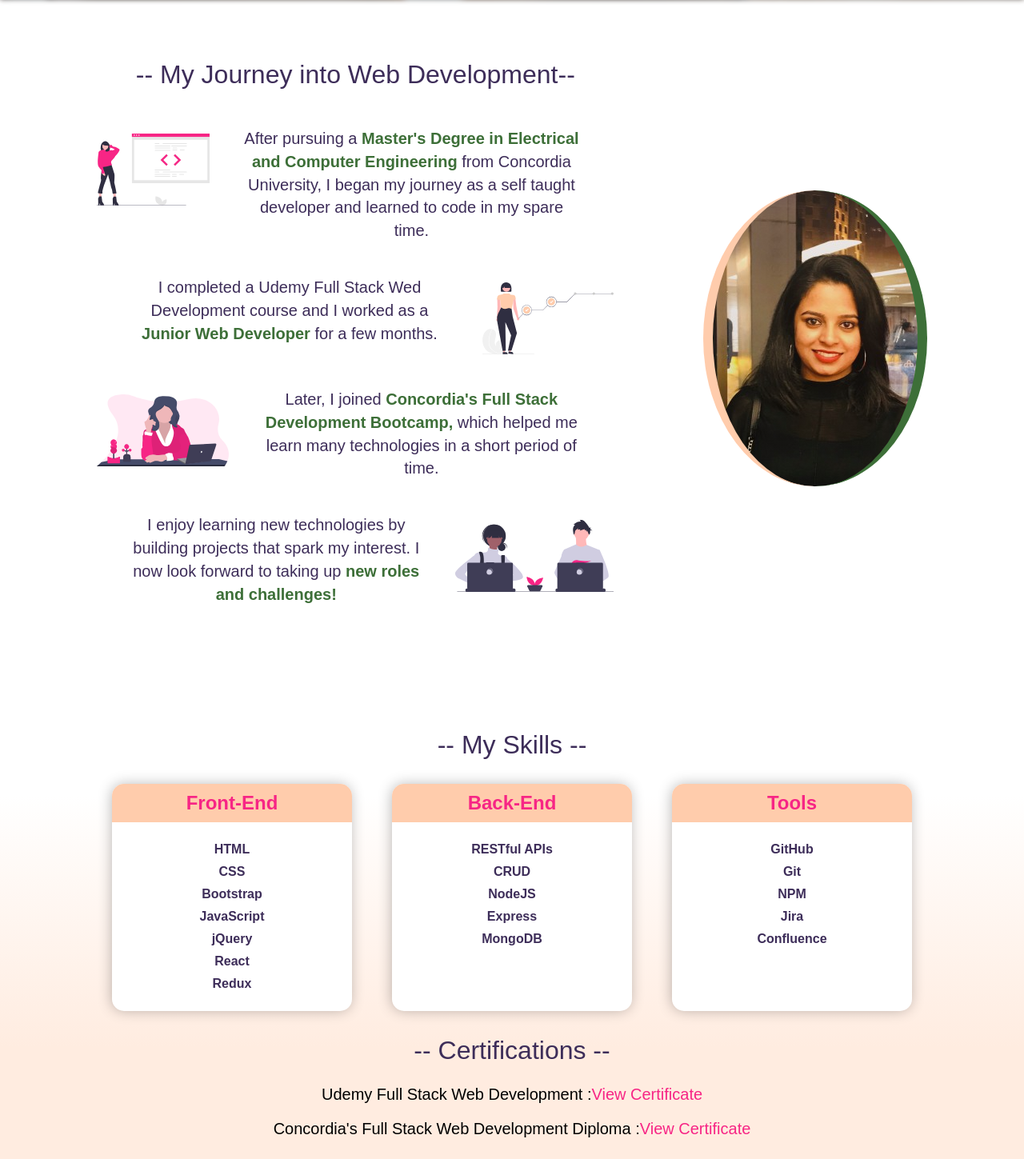
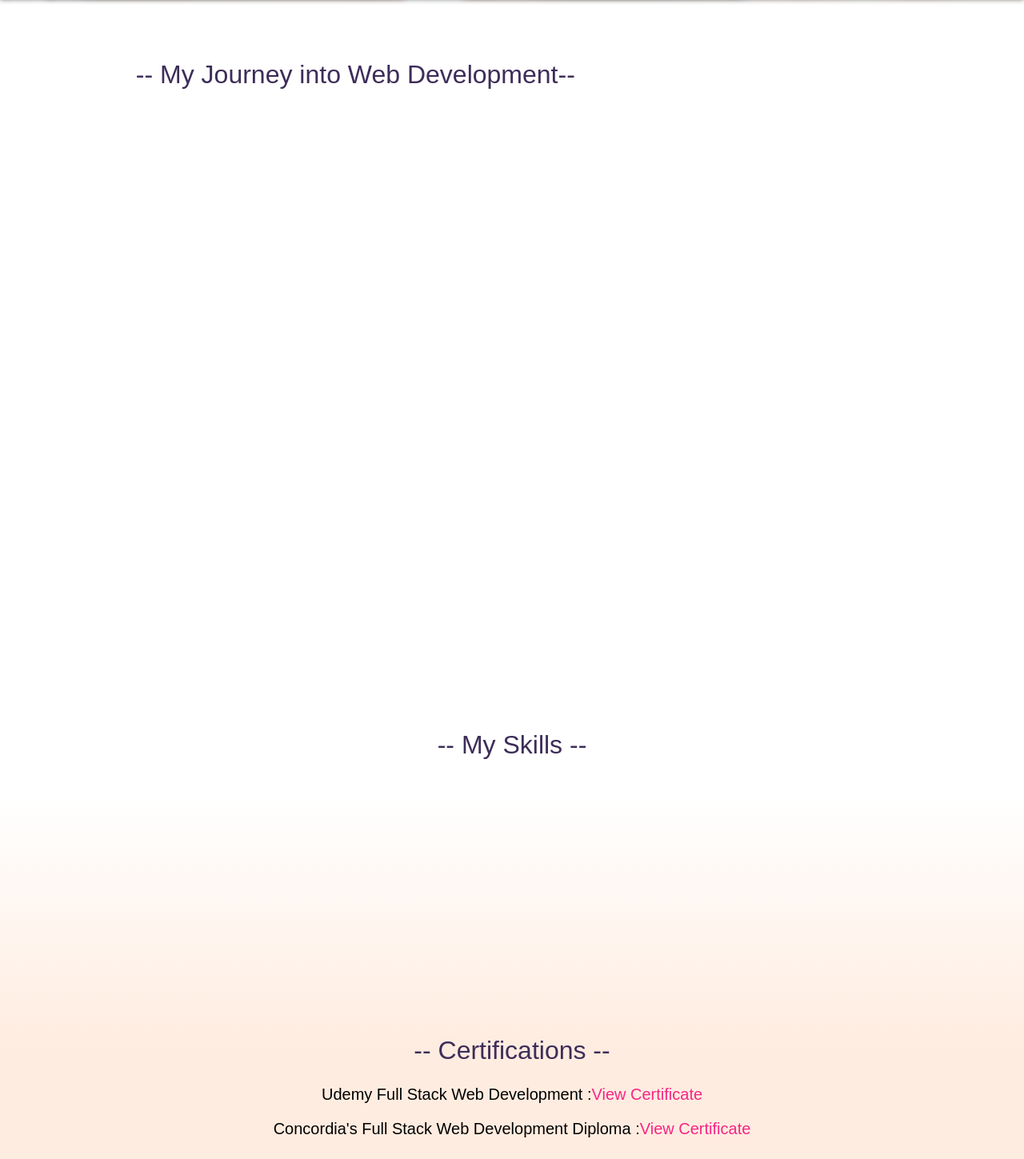
Before and after one commit to DonithaM/portfolio, a React (Create React App) app: page / in a window 1280 px wide. Shown: the part 801-2250 px from the top of the page at 80% size. Built offline with nearby package versions, Linux system fonts and the light colour scheme.

Commit message:
add animation

```diff
--- a/package.json
+++ b/package.json
@@ -6,6 +6,7 @@
     "@testing-library/jest-dom": "^5.11.4",
     "@testing-library/react": "^11.1.0",
     "@testing-library/user-event": "^12.1.10",
+    "aos": "^3.0.0-beta.6",
     "react": "^17.0.2",
     "react-dom": "^17.0.2",
     "react-icons": "^4.2.0",
--- a/src/components/About/index.js
+++ b/src/components/About/index.js
@@ -1,8 +1,10 @@
-import React from "react";
+import React, { useEffect } from "react";
 import selfTaught from "../../images/self-taught.svg";
 import progress from "../../images/progress.svg";
 import study from "../../images/study.svg";
 import job from "../../images/job.svg";
+import Aos from "aos";
+import "aos/dist/aos.css";
 
 import {
   AboutWrapper,
@@ -34,6 +36,9 @@
 } from "react-icons/si";
 
 const About = () => {
+  useEffect(() => {
+    Aos.init({ duration: 1500 });
+  }, []);
   return (
     <>
       <AboutWrapper id={"about"}>
@@ -44,7 +49,7 @@
               <TitleSpan>Full Stack Web Developer</TitleSpan> based in Canada -- */}
               -- My Journey into Web Development--
             </H1>
-            <Div>
+            <Div data-aos="fade-in">
               <Img src={selfTaught} />
               <P2>
                 After pursuing a{" "}
@@ -55,14 +60,14 @@
                 developer and learned to code in my spare time.
               </P2>
             </Div>
-            <Div>
+            <Div data-aos="fade-in">
               <P2>
                 I completed a Udemy Full Stack Wed Development course and I
                 worked as a<Span> Junior Web Developer</Span> for a few months.
               </P2>
               <Img src={progress} />
             </Div>
-            <Div>
+            <Div data-aos="fade-in">
               <Img src={study} />
               <P2>
                 Later, I joined{" "}
@@ -70,7 +75,7 @@
                 helped me learn many technologies in a short period of time.
               </P2>
             </Div>
-            <Div>
+            <Div data-aos="fade-in">
               <P2>
                 I enjoy learning new technologies by building projects that
                 spark my interest. I now look forward to taking up{" "}
@@ -128,7 +133,7 @@
               </SkillLogos>
             </Skills> */}
           </InfoColumn>
-          <ProfileColumn></ProfileColumn>
+          <ProfileColumn data-aos="fade-up"></ProfileColumn>
         </Content>
       </AboutWrapper>
     </>
--- a/src/components/Contact/ContactStyles.js
+++ b/src/components/Contact/ContactStyles.js
@@ -3,12 +3,6 @@
 import { FaRegFilePdf } from "react-icons/fa";
 
 export const ContactWrapper = styled.div`
-  /* background: rgb(255, 236, 224);
-  background: linear-gradient(
-    0deg,
-    rgba(255, 236, 224, 1) 28%,
-    rgba(255, 255, 255, 1) 70%
-  ); */
   background: rgb(255, 194, 226);
   background: linear-gradient(
     0deg,
--- a/src/components/Contact/index.js
+++ b/src/components/Contact/index.js
@@ -1,9 +1,9 @@
-import React from "react";
+import React, { useEffect } from "react";
 import { Link } from "react-router-dom";
 import dev from "../../images/dev.svg";
 import Pdf from "../../images/Donitha_Resume.pdf";
 import { HiOutlineMail } from "react-icons/hi";
-
+import Aos from "aos";
 import {
   ContactWrapper,
   Title,
@@ -19,6 +19,9 @@
 } from "./ContactStyles";
 
 const Contact = () => {
+  useEffect(() => {
+    Aos.init({ duration: 1500 });
+  }, []);
   return (
     <>
       <ContactWrapper id={"contact"}>
@@ -26,7 +29,7 @@
           <H1>-- Let's work together --</H1>
         </Title>
         <Icon>
-          <Img src={dev} />
+          <Img src={dev} data-aos="fade-in" />
         </Icon>
         <Content>
           <Div>
--- a/src/components/Featured/FeaturedStyles.js
+++ b/src/components/Featured/FeaturedStyles.js
@@ -72,6 +72,7 @@
 
 export const Image = styled.img`
   width: 700px;
+  margin-bottom: 50px;
   height: 450px;
   border-radius: 10px;
   @media screen and (max-width: 1200px) {
--- a/src/components/Featured/index.js
+++ b/src/components/Featured/index.js
@@ -1,7 +1,7 @@
-import React, { useState } from "react";
+import React, { useState, useEffect } from "react";
 import SliderData from "./SliderData";
 import { FaArrowAltCircleRight, FaArrowAltCircleLeft } from "react-icons/fa";
-import { Link } from "react-router-dom";
+
 import {
   FeaturedWrapper,
   Title,
--- a/src/components/Navbar/NavStyles.js
+++ b/src/components/Navbar/NavStyles.js
@@ -97,10 +97,6 @@
   cursor: pointer;
   transition: 0.2s ease-in-out; //for out
 
-  &.active {
-    border-bottom: 3px solid red;
-  }
-
   &:hover {
     color: var(--bright-pink);
     transition: 0.2s ease-in-out; //both in and out
--- a/src/components/Skills/index.js
+++ b/src/components/Skills/index.js
@@ -1,4 +1,5 @@
-import React from "react";
+import React, { useEffect } from "react";
+import Aos from "aos";
 import {
   SkillsWrapper,
   H1,
@@ -12,12 +13,14 @@
 import Diploma from "../../images/Concordia_Diploma.pdf";
 
 const Skills = () => {
+  useEffect(() => {
+    Aos.init({ duration: 1000 });
+  }, []);
   return (
     <>
       <SkillsWrapper id={"skills"}>
         <H1>-- My Skills --</H1>
-
-        <CardsWrapper>
+        <CardsWrapper data-aos="fade-up">
           <Card>
             <Title>Front-End</Title>
             <Items>
```
Also changed, not shown: 1 other file (tests, documents, lock files or other folders).
